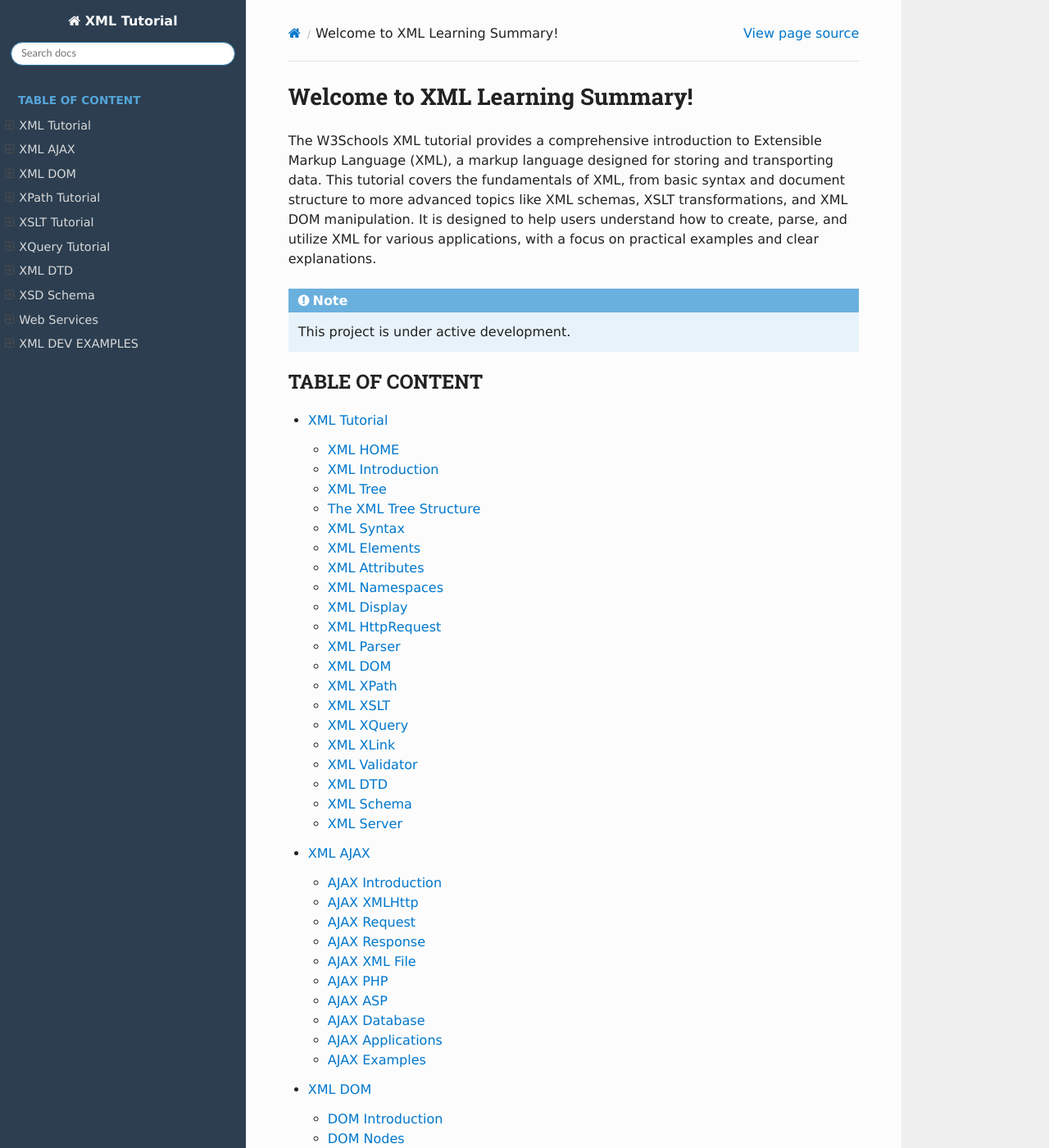
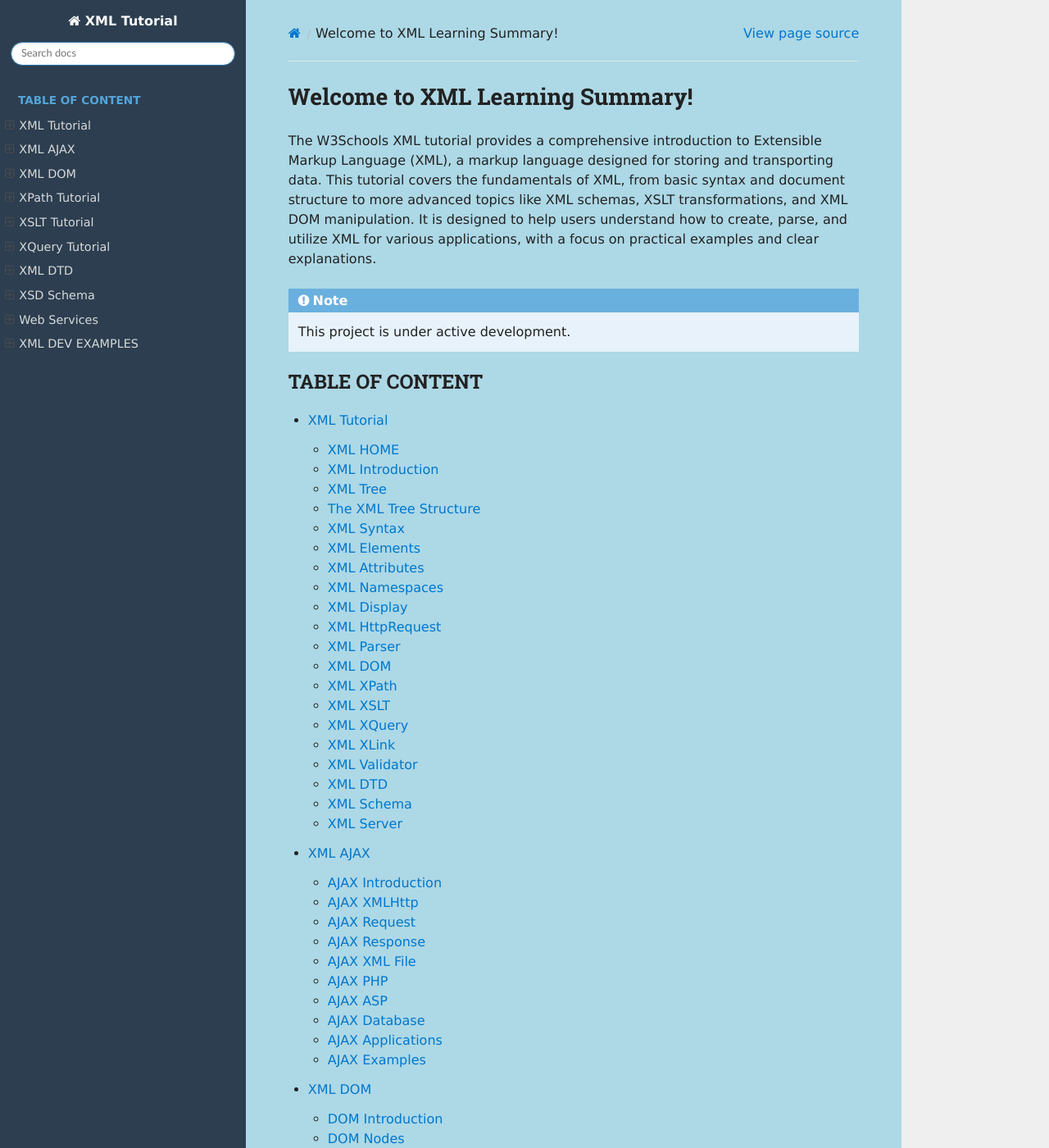
Before and after one commit to tsx-khann/xml-tutorials, a Sphinx documentation site: the page built from docs/source/index.rst, in a window 1280 px wide and 1400 px high. Shown: the whole window at 82% size. Built offline with Sphinx 7.4.7 and the Read the Docs theme 3.1.0, drawn with Linux system fonts in a browser that asks for light colours; pages that are not in the unit, such as notebooks, are missing from menus.

Commit message:
Update custom.css

```diff
--- a/docs/source/_static/custom.css
+++ b/docs/source/_static/custom.css
@@ -1,8 +1,13 @@
 /* Set the background color and text color for the whole page */
 body {
-    background-color: #ADD8E6; /* Light blue for homepage */
+    background-color: #ADD8E6; /* Light blue for overall background */
     color: #222; /* Darker text for better readability */
     font-family: Verdana;
+}
+
+/* Ensure main content background is also light blue */
+.wy-nav-content {
+    background-color: #ADD8E6; /* Light blue for the main content area */
 }
 
 /* Style links: Default blue, turns a softer green on hover */
@@ -37,13 +42,13 @@ a:hover {
     background-color: #1a252f; /* Darker shade for better contrast */
 }
 
-/* Style the top navigation links: Default white, turns light gray on hover */
+/* Style the top navigation links: Default dark blue, turns lighter on hover */
 .wy-nav-top a {
     color: #003366;
 }
 
 .wy-nav-top a:hover {
-    color: #ADD8E6;
+    color: #005fa3;
 }
 
 /* Style table headers inside responsive tables */
```
